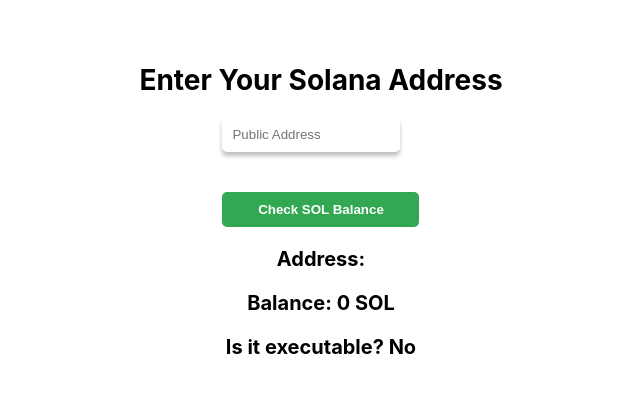
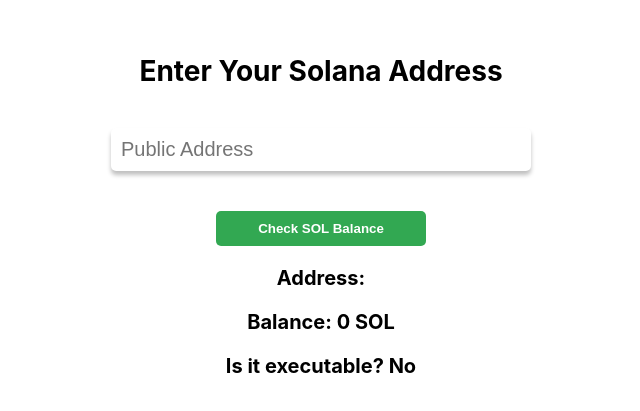
Before and after one commit to codescalper/check-your-sol, a React (Create React App) app: page / in a window 1280 px wide. Shown: the part 193-604 px from the top of the page, without its empty margins (319-959 px from the left). Built offline with nearby package versions, Linux system fonts and the light colour scheme.

Commit message:
removed inline css

```diff
--- a/package.json
+++ b/package.json
@@ -7,6 +7,7 @@
     "@testing-library/jest-dom": "^5.16.5",
     "@testing-library/react": "^13.4.0",
     "@testing-library/user-event": "^13.5.0",
+    "compass-mixins": "^0.12.12",
     "react": "^18.2.0",
     "react-dom": "^18.2.0",
     "react-scripts": "5.0.1",
--- /dev/null
+++ b/src/components/AddressForm.css
@@ -0,0 +1,36 @@
+.address-form {
+    display: flex;
+    flex-direction: column;
+    align-items: center;
+  }
+
+  .form {
+    display: flex;
+    flex-direction: column;
+    text-align: center;
+  }
+
+  .input {
+    padding: 10px;
+    margin-bottom: 20px;
+    margin-top: 20px;
+    border-radius: 5px;
+    border: none;
+    box-shadow: 0px 4px 4px rgba(0, 0, 0, 0.25);
+    width: 80%;
+    font-size: 20px;
+    min-width: 400px;
+  }
+
+  .button {
+    width: 50%;
+    align-items: center;
+    justify-content: center;
+    padding: 10px 20px;
+    background-color: #32a852;
+    border-radius: 5px;
+    border: none;
+    color: #fff;
+    font-weight: bold;
+    margin: 0 auto
+  }
--- a/src/components/AddressForm.jsx
+++ b/src/components/AddressForm.jsx
@@ -1,7 +1,7 @@
-import React, { ChangeEvent, FormEvent, useState } from 'react';
+import React, { useState } from 'react';
+import './AddressForm.css';
 
 function AddressForm(props) {
-
   const [values, setValues] = useState({
     address: '',
   });
@@ -20,11 +20,11 @@
   };
 
   return (
-    <div style={{ display: 'flex', flexDirection: 'column', alignItems: 'center' }}>
-      <form onSubmit={handleSubmit} style={{ display: 'flex', flexDirection: 'column' }}>
+    <div className="address-form">
+      <form onSubmit={handleSubmit} className="form">
         <input
           id="public-key"
-          style={{ padding: '10px', marginBottom: '20px', borderRadius: '5px', border: 'none', boxShadow: '0px 4px 4px rgba(0, 0, 0, 0.25)', width: '80%', maxWidth: '400px' }}
+          className="input"
           type="text"
           placeholder="Public Address"
           name="firstName"
@@ -32,7 +32,7 @@
           onChange={handleAddressInputChange}
         />
         <br />
-        <button type="submit" style={{ padding: '10px 20px', backgroundColor: '#32a852', borderRadius: '5px', border: 'none', color: '#fff', fontWeight: 'bold' }}>
+        <button type="submit" className="button">
           Check SOL Balance
         </button>
       </form>
--- /dev/null
+++ b/src/components/index.css
@@ -0,0 +1,23 @@
+.container {
+    display: flex;
+    flex-direction: column;
+    align-items: center;
+    justify-content: center;
+    height: 100vh;
+  }
+
+  .header {
+    text-align: center;
+  }
+
+  .title {
+    font-size: 28px;
+    margin-bottom: 20px;
+    font-weight: bold;
+  }
+
+  .address, .balance, .executable {
+    font-size: 20px;
+    margin-bottom: 10px;
+    font-weight: bold;
+  }
--- a/src/components/index.jsx
+++ b/src/components/index.jsx
@@ -1,6 +1,7 @@
 import React, { useState } from 'react';
 import AddressForm from '../components/AddressForm';
 import * as Web3 from '@solana/web3.js';
+import './index.css';
 
 const Home = () => {
   const [balance, setBalance] = useState(0)
@@ -26,18 +27,20 @@
   }
 
   return (
-    <div style={{ display: 'flex', flexDirection: 'column', alignItems: 'center', justifyContent: 'center', height: '100vh' }}>
-      <header style={{ textAlign: 'center' }}>
-        <p style={{ fontSize: '28px', marginBottom: '20px', fontWeight: 'bold' }}>
-          Enter Your Solana Address
-        </p>
-        <AddressForm handler={addressSubmittedHandler} />
-        <p style={{ fontSize: '20px', marginBottom: '10px', fontWeight: 'bold' }}>{`Address: ${address}`}</p>
-        <p style={{ fontSize: '20px', marginBottom: '10px', fontWeight: 'bold' }}>{`Balance: ${balance} SOL`}</p>
-        <p style={{ fontSize: '20px', fontWeight: 'bold' }}>{`Is it executable? ${isExecutable ? 'Yes' : 'No'}`}</p>
+    <>
+      <div className="container">
+        <header className="header">
+          <p className="title">
+            Enter Your Solana Address
+          </p>
+          <AddressForm handler={addressSubmittedHandler} />
+          <p className="address">{`Address: ${address}`}</p>
+          <p className="balance">{`Balance: ${balance} SOL`}</p>
+          <p className="executable">{`Is it executable? ${isExecutable ? 'Yes' : 'No'}`}</p>
         </header>
-</div>
-)
+      </div>
+    </>
+  )
 }
 
 export default Home;
```
Also changed, not shown: 1 other file (tests, documents, lock files or other folders).
